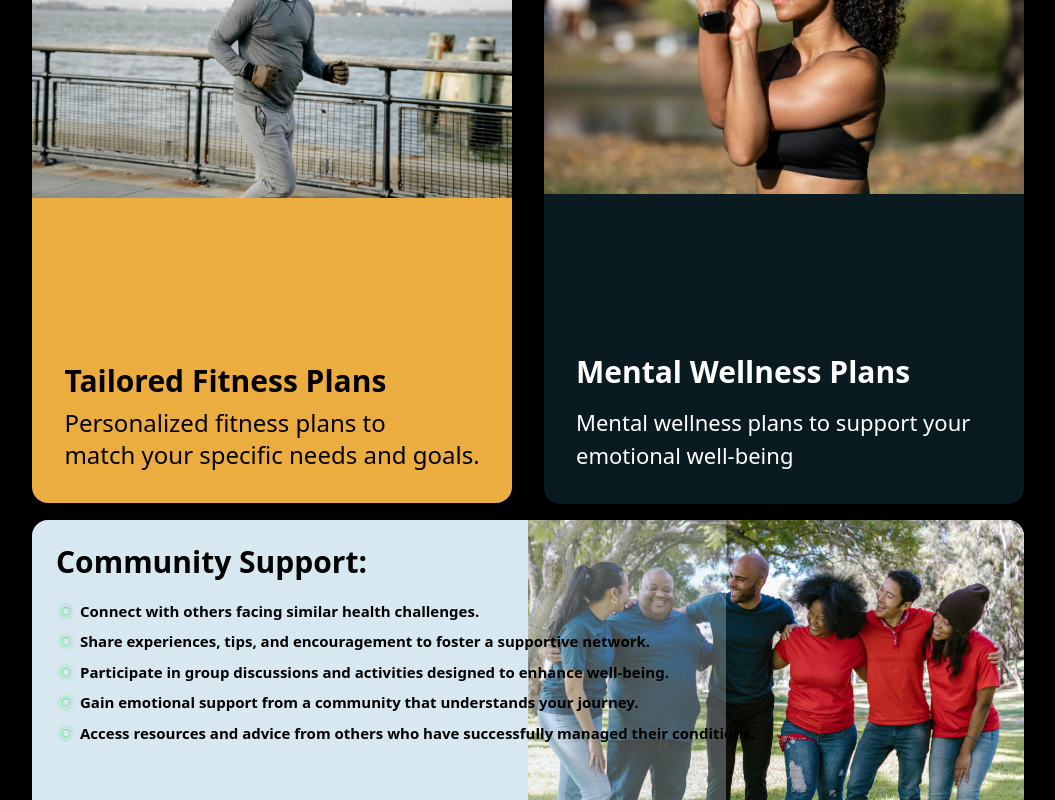
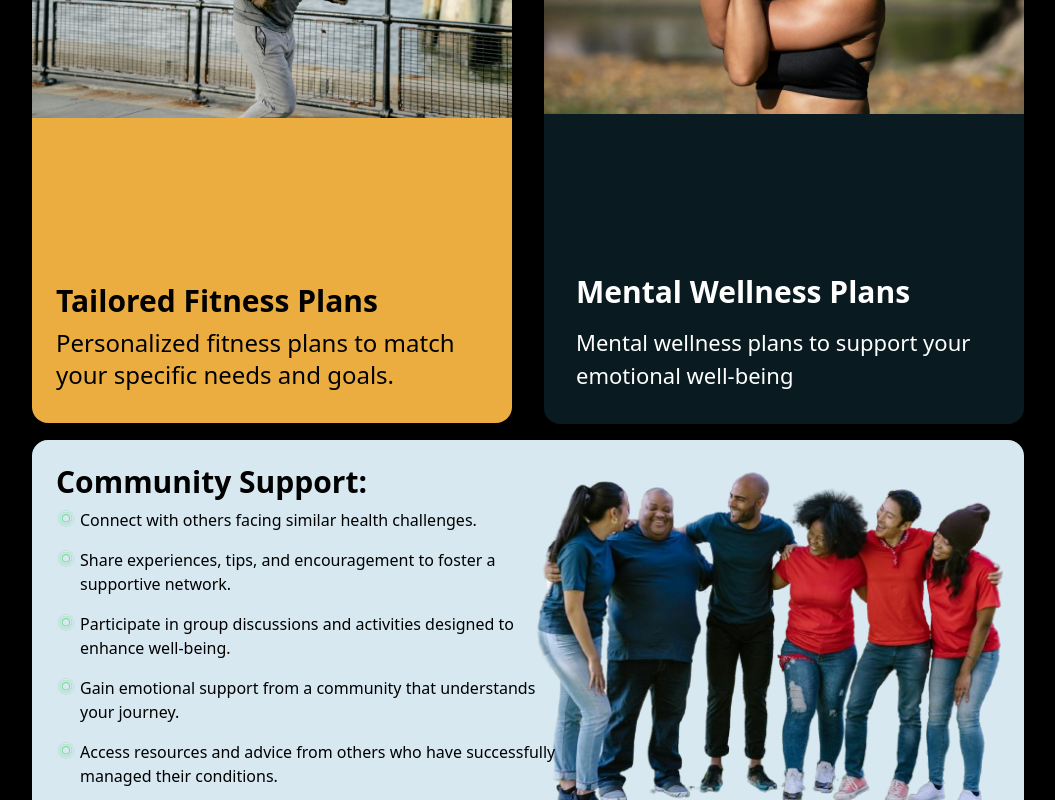
Before and after one commit to saammz/alivee-web, a React (Vite) app: page / in a window 1280 px wide. Shown: the part 4309-5109 px from the top of the page, without its empty margins (112-1167 px from the left). Built offline with nearby package versions, Linux system fonts and the light colour scheme.

Commit message:
Update new contents

```diff
--- a/src/components/Appiontments/Appiontment.jsx
+++ b/src/components/Appiontments/Appiontment.jsx
@@ -15,7 +15,7 @@ export const Appointment = () => {
     <div className="pt-15 md:pt-28 flex flex-col w-full items-center lg:gap-16 px-0 p-3 md:p-6 bg-white">
       <div className="flex flex-col g items-center">
         <h1 className="text-[34px] leading-48 md:text-[54px] text-black md:leading-70 text-center font-semibold pb-4 max-w-[250px] lg:max-w-2xl md:max-w-full">
-          Our experts will help you reach your goals
+          Meet Our Medical Consultants
         </h1>
       </div>
       <div className=" carousel carousel-center w-full  p-4 space-x-4 rounded-box">
--- a/src/components/DarkBG/CustomWidth.css
+++ b/src/components/DarkBG/CustomWidth.css
@@ -42,7 +42,7 @@
 
 @media (min-width: 320px) and (max-width: 380px){
   .more-cards, .more-cards-high, .more-cards-first, .more-cards-second, .more-cards-third, .plans-green {
-    width: 318px;
+    width: 310px;
   }
   .more-cards-high, .more-cards-first, .more-cards-second, .more-cards-third{
     height: 500px;
@@ -61,7 +61,7 @@
 }
 @media (min-width: 320px) and (max-width: 380px){
   .card{
-    width: 315px;
+    width: 310px;
 
   }
 }
@@ -103,7 +103,7 @@
 }
 @media (min-width: 320px) and (max-width: 380px){
   .extra-card{
-    width: 318px;
+    width: 310px;
 
   }
 }
@@ -134,7 +134,7 @@
 }
 @media (min-width: 320px) and (max-width: 380px){
   .last-card{
-    width: 3180px;
+    width: 310px;
 
   }
 }
--- a/src/components/DarkBG/ExtraCard.jsx
+++ b/src/components/DarkBG/ExtraCard.jsx
@@ -1,6 +1,6 @@
-import comunity from "../../resources/comunity.jpg";
-import './CustomWidth.css'
-import circleDot from '../../resources/dot.svg';
+import comunity from "../../resources/comunity.png";
+import "./CustomWidth.css";
+import circleDot from "../../resources/dot.svg";
 
 const ExtraCard = () => {
   return (
@@ -13,35 +13,47 @@ const ExtraCard = () => {
             className="absolute object-cover h-full right-0 top-0 w-[50%] rounded-r-2xl filter-blur-left sm:max-h-[85vh] sm-max:w-full md:max-h-full"
           />
 
-          <div className="absolute inset-0 bg-[#d7e8f0] opacity-30 w-[70%] h-full sm-max:bg-black sm-max:w-full sm-max:opacity-60"></div>
+          <div className="absolute inset-0 bg-[#d7e8f0] opacity-30 w-[50%] h-full sm-max:bg-black sm-max:w-full sm-max:opacity-60"></div>
 
           <div className="absolute flex flex-col items-start justify-start gap-2 mt-6 mx-6">
             <h1 className="text-3xl text-black font-bold sm-max:w-full sm-max:text-2xl sm-max:text-white">
               Community Support:
             </h1>
-            <div className="flex items-center gap-1 text-[15px] text-black font-semibold sm-max:text-white sm-max:text-[16px] sm-max:flex sm-max:items-start mt-3 xsm-max:mt-1">
-            <img alt="dot" width="20" height="20" src={circleDot}/>
-              <p className="sm-max:text-[14px] sm-max:leading- font-medium5">Connect with others facing similar health challenges.</p>
-            </div>
-            <div className="flex items-center gap-1 text-[15px] text-black font-semibold sm-max:text-white sm-max:text-[16px] sm-max:flex sm-max:items-start">
-            <img alt="dot" width="20" height="20" src={circleDot}/>
-              <p className="sm-max:text-[14px] sm-max:leading- font-medium5">Share experiences, tips, and encouragement to foster a supportive network.
+            <div className=" w-[73%] flex flex-col gap-4 sm-max:w-full xsm-max:gap-3">
+              <div className="flex items-start gap-1 text-[15px] text-black font-semibold sm-max:text-white sm-max:text-[16px]">
+                <img alt="dot" width="20" height="20" src={circleDot} />
+                <p className="text-[16px] sm-max:text-[14px] sm-max:leading-5 font-medium">
+                Connect with others facing similar health challenges.
                 </p>
               </div>
-            <div className="flex items-center gap-1 text-[15px] text-black font-semibold sm-max:text-white sm-max:text-[16px] sm-max:flex sm-max:items-start">
-            <img alt="dot" width="20" height="20" src={circleDot}/>
-              <p className="sm-max:text-[14px] sm-max:leading- font-medium5">Participate in group discussions and activities designed to enhance well-being.
+              <div className="flex items-start gap-1 text-[15px] text-black font-semibold sm-max:text-white sm-max:text-[16px]">
+                <img alt="dot" width="20" height="20" src={circleDot} />
+                <p className="text-[16px] sm-max:text-[14px] sm-max:leading-5 font-medium">
+                  Share experiences, tips, and encouragement to foster a
+                  supportive network.
                 </p>
               </div>
-            <div className="flex items-center gap-1 text-[15px] text-black font-semibold sm-max:text-white sm-max:text-[16px] sm-max:flex sm-max:items-start">
-            <img alt="dot" width="20" height="20" src={circleDot}/>
-              <p className="sm-max:text-[14px] sm-max:leading- font-medium5">Gain emotional support from a community that understands your journey.
+              <div className="flex items-start gap-1 text-[15px] text-black font-semibold sm-max:text-white sm-max:text-[16px]">
+                <img alt="dot" width="20" height="20" src={circleDot} />
+                <p className="text-[16px] sm-max:text-[14px] sm-max:leading-5 font-medium">
+                  Participate in group discussions and activities designed to
+                  enhance well-being.
                 </p>
               </div>
-            <div className="flex items-center gap-1 text-[15px] text-black font-semibold sm-max:text-white sm-max:text-[16px] sm-max:flex sm-max:items-start">
-            <img alt="dot" width="20" height="20" src={circleDot}/>
-              <p className="sm-max:text-[14px] sm-max:leading- font-medium5">Access resources and advice from others who have successfully managed their conditions.
+              <div className="flex items-start gap-1 text-[15px] text-black font-semibold sm-max:text-white sm-max:text-[16px]">
+                <img alt="dot" width="20" height="20" src={circleDot} />
+                <p className="text-[16px] sm-max:text-[14px] sm-max:leading-5 font-medium">
+                  Gain emotional support from a community that understands your
+                  journey.
                 </p>
+              </div>
+              <div className="flex items-start gap-1 text-[15px] text-black font-semibold sm-max:text-white sm-max:text-[16px]">
+                <img alt="dot" width="20" height="20" src={circleDot} />
+                <p className="text-[16px] sm-max:text-[14px] sm-max:leading-5 font-medium">
+                  Access resources and advice from others who have successfully
+                  managed their conditions.
+                </p>
+              </div>
             </div>
           </div>
         </div>
--- a/src/components/DarkBG/FamilyPlan.jsx
+++ b/src/components/DarkBG/FamilyPlan.jsx
@@ -10,8 +10,8 @@ const Family = () => {
       <div className="w-[370px] xsm-max:w-[300px]">
         <div className="plans-green relative w-full h-full rounded-2xl py-8 px-6 bg-center bg-cover bg-green-dark cursor-none border-[#4cc273] border-2">
         <div className="bg-[#0e2e18ee] rounded-2xl absolute inset-0 flex items-center justify-center z-20 pointer-events-none">
-      <div className="absolute w-full flex items-center justify-center top-1/2 right-0 transform rotate-45 origin-top-right bg-[#4cc273] text-white py-2 px-4 rounded-lg text-2xl animate-pulse">
-        Coming Soon........
+      <div className="absolute  flex items-center justify-center bg-[#4cc273] text-white py-2 px-4 rounded-lg text-2xl animate-pulse">
+        Coming Soon
       </div>
     </div>
           <div className="flex flex-col gap-8 text-white">
@@ -44,14 +44,20 @@ const Family = () => {
                 </button>
               </div>
             </div>
-            <div className="flex gap-4 items-baseline mt-2">
-              <h3 className="text-4xl leading-40 md:text-48 md:leading-48 font-semibold">
-                50,15€ <span className="text-base line-through">59,00€</span>
-              </h3>
-              <h4 className="text-16 leading-16 md:text-18 md:leading-18 font-medium">
-                /{showYearly ? "yearly" : "monthly"}
-              </h4>
-            </div>
+            <div className="flex gap-1 items-baseline mt-2">
+                {showYearly ? (
+                  <h3 className="text-4xl leading-40 md:text-48 md:leading-48 font-medium sm-max:text-2xl">
+                    ₦100,000 <span className="text-base line-through"> ₦120,000</span>
+                  </h3>
+                ) : (
+                  <h3 className="text-4xl leading-40 md:text-48 md:leading-48 font-medium sm-max:text-2xl">
+                    ₦7,500 <span className="text-base line-through"> ₦10,000</span>
+                  </h3>
+                )}
+                <h4 className="text-16 leading-16 md:text-18 md:leading-18 font-medium">
+                  /{showYearly ? "yearly" : "monthly"}
+                </h4>
+              </div>
             <p className="text-16 leading-16 md:text-18 md:leading-18 font-medium mt-2">
               Use promo code <span className="text-green-light">EKYEAR50</span>
             </p>
--- a/src/components/DarkBG/LastCard.jsx
+++ b/src/components/DarkBG/LastCard.jsx
@@ -8,12 +8,13 @@ const LastCard = () => {
 
         <div className="relative w-1/2 h-full bg-[#0a1b22] rounded-2xl sm-max:w-full">
             <img src={consultation} alt="" className="absolute top-0 right-0 left-0 w-full h-full rounded-2xl object-cover" />
+            <div className="absolute top-0 right-0 left-0 bottom-0 bg-black opacity-50 rounded-2xl"></div>
 
-            <div className="absolute bottom-[1rem] pb-6 px-6">
-            <h3 className="ext-4xl leading-32 md:text-40 md:leading-40 font-bold text-black xsm-max:text-xl sm-max:text-[26px] sm-max:leading-6 md:text-3xl">
+            <div className="absolute bottom-[1.4rem] pb-6 px-6">
+            <h3 className="ext-4xl leading-32 md:text-40 md:leading-40 font-bold text-white xsm-max:text-xl sm-max:text-[26px] sm-max:leading-6 md:text-3xl">
             Medical Consultation
             </h3>
-            <h4 className="text-2xl sm-max:text-md leading-18 md:text-20 md:leading-20 font-medium mt-4 text-black sm-max:font-normal">
+            <h4 className="text-2xl sm-max:text-md leading-18 md:text-20 md:leading-20 font-medium mt-4 text-white sm-max:font-normal sm-max:text-[18px] sm-max:leading-6">
             Access professional medical advice and consultations.
             </h4>
 
@@ -28,8 +29,8 @@ const LastCard = () => {
             <h3 className="ext-4xl leading-32 md:text-40 md:leading-40 font-bold text-black xsm-max:text-xl sm-max:text-[26px] sm-max:leading-6 md:text-3xl">
             Medication and Hydration Tracking
             </h3>
-            <h4 className="text-2xl sm-max:text-md leading-18 md:text-20 md:leading-20 font-medium mt-4 text-black sm-max:font-normal">
-            Never miss a dose or a glass of water with our easy medication and hydration management.
+            <h4 className="text-2xl sm-max:text-md leading-18 md:text-20 md:leading-20 font-medium mt-4 text-black sm-max:font-normal sm-max:text-[18px] sm-max:leading-6">
+            Never miss a dose or a glass of water with our easy medication and hydration management.
             </h4>
           </div>
 
--- a/src/components/DarkBG/MoreCards.jsx
+++ b/src/components/DarkBG/MoreCards.jsx
@@ -15,7 +15,7 @@ const MoreCards = () => {
       <div className="flex flex-col items-center">
         <div className="flex flex-col gap-8 mb-1 md:mb-20 text-center sm-max:gap-2">
           <h3 className="text-7xl sm-max:text-2xl leading-18 md:text-20 md:leading-20 font-medium leading-[5rem] text-white">
-            What you get by being <br /> Aliveer?
+            What Alivee Offers
           </h3>
           <h3 className="text-3xl sm-max:text-xl leading-18 md:text-20 md:leading-20 font-medium text-gray-400">
             Your goals. Your pace. Your terms.
@@ -58,10 +58,10 @@ const MoreCards = () => {
 
             <div className="more-cards relative overflow-hidden flex justify-between bg-[#0a1c24] rounded-2xl md:rounded-20">
               <div className="w-[67%] p-6 pr-0 sm-max:px-4 sm-max:w-[70%]">
-                <h3 className="text-4xl md:text-40 md:leading-40 w-[80%] font-bold text-white sm-max:text-[26px] md:text-3xl sm-max:leading-8">
+                <h3 className="text-4xl md:text-40 md:leading-40 w-[80%] font-bold text-white sm-max:text-[26px] md:text-3xl sm-max:leading-7">
                 Customized Nutrition Plans
                 </h3>
-                <h4 className="text-xl leading-18 md:text-[20px] md:leading-20 font-medium mt-8 text-white sm-max:text-[17px] sm-max:leading-5 sm-max:font-normal xs-max:text-[14px]">
+                <h4 className="text-xl leading-18 md:text-[20px] md:leading-20 font-medium mt-8 text-white sm-max:text-[20px] sm-max:leading-6 sm-max:font-normal">
                 Nutrition plans tailored to meet your specific health demands.
                 </h4>
               </div>
@@ -82,8 +82,8 @@ const MoreCards = () => {
                 <h3 className="text-4xl leading-32 md:text-40 md:leading-40 font-bold text-black xsm-max:text-xl sm-max:text-[26px] sm-max:leading-6 md:text-3xl">
                 Tailored Fitness Plans
                 </h3>
-                <h4 className="text-2xl mt-2 leading-18 md:text-20 md:leading-20 font-medium text-black sm-max:font-normal">
-                Personalized fitness plans to <br /> match your specific needs and goals.
+                <h4 className="text-2xl mt-2 leading-18 md:text-20 md:leading-20 font-medium text-black sm-max:font-normal sm-max:text-[20px]">
+                Personalized fitness plans to match your specific needs and goals.
                 </h4>
               </div>
             </div>
@@ -95,7 +95,7 @@ const MoreCards = () => {
                 <h3 className="text-4xl leading-32 md:text-40 md:leading-40 font-bold text-black xsm-max:text-xl sm-max:text-[26px] sm-max:leading-6 md:text-3xl">
                   AI Symptom Checker
                 </h3>
-                <h4 className="text-2xl leading-18 md:text-20 md:leading-20 font-medium mt-4 text-black sm-max:font-normal">
+                <h4 className="text-2xl leading-18 md:text-20 md:leading-20 font-medium mt-4 text-black sm-max:font-normal sm-max:text-[20px]">
                   Chat with our AI to understand your symptoms and get
                   personalized advice.
                 </h4>
@@ -118,7 +118,7 @@ const MoreCards = () => {
                 <h3 className="text-4xl leading-32 md:text-40 md:leading-40 font-bold text-white xsm-max:text-xl sm-max:text-[26px] sm-max:leading-6 md:text-3xl">
                   Health Insights
                 </h3>
-                <h4 className="text-2xl leading-18 md:text-20 md:leading-20 font-medium mt-4 text-white sm-max:font-normal">
+                <h4 className="text-2xl leading-18 md:text-20 md:leading-20 font-medium mt-4 text-white sm-max:font-normal sm-max:text-[20px]">
                   Gain valuable insights into health trends and understand your
                   symptoms better.
                 </h4>
@@ -152,7 +152,7 @@ const MoreCards = () => {
                 <h3 className="text-4xl leading-32 md:text-40 md:leading-40 font-bold text-white xsm-max:text-xl sm-max:text-[26px] sm-max:leading-6 md:text-3xl">
                 Mental Wellness Plans
                 </h3>
-                <h4 className="text-[22px] leading-18 md:text-20 md:leading-20 font-medium mt-4 text-white sm-max:font-normal">
+                <h4 className="text-[22px] leading-18 md:text-20 md:leading-20 font-medium mt-4 text-white sm-max:font-normal sm-max:text-[20px]">
                 Mental wellness plans to support your emotional well-being
                 </h4>
               </div>
--- a/src/components/DarkBG/Platform.jsx
+++ b/src/components/DarkBG/Platform.jsx
@@ -5,7 +5,7 @@ import apple from "../../resources/apple.png";
 
 const Platform = () => {
   return (
-    <div className="flex items-center justify-center sm-max:flex sm-max:flex-col sm-max:px-20">
+    <div className="flex items-center justify-center sm-max:flex sm-max:flex-col sm-max:px-20 xsm-max:px-10">
       <div className="">
         <img
           alt="available on device"
@@ -19,7 +19,7 @@ const Platform = () => {
       <div className="text-white">
         <div className="grid">
           <h1 className="text-6xl leading-48 md:text-70 md:leading-70 sm-max:text-2xl font-semibold flex lg:max-w-md">
-            Available on the App Store & Play Store
+           Coming Soon on App Store & Play Store
           </h1>
           <div className="flex flex-col mt-10">
             <Link t0="">
--- a/src/components/DarkBG/Premium.jsx
+++ b/src/components/DarkBG/Premium.jsx
@@ -39,14 +39,20 @@ const Premium = () => {
                 </button>
               </div>
             </div>
-            <div className="flex gap-4 items-baseline mt-2">
-              <h3 className="text-4xl leading-40 md:text-48 md:leading-48 font-semibold">
-                50,15€ <span className="text-base line-through">59,00€</span>
-              </h3>
-              <h4 className="text-16 leading-16 md:text-18 md:leading-18 font-medium">
-                /{showYearly ? "yearly" : "monthly"}
-              </h4>
-            </div>
+            <div className="flex gap-1 items-baseline mt-2">
+                {showYearly ? (
+                  <h3 className="text-4xl leading-40 md:text-48 md:leading-48 font-medium sm-max:text-2xl">
+                    ₦100,000 <span className="text-base line-through"> ₦120,000</span>
+                  </h3>
+                ) : (
+                  <h3 className="text-4xl leading-40 md:text-48 md:leading-48 font-medium sm-max:text-2xl">
+                    ₦7,500 <span className="text-base line-through"> ₦10,000</span>
+                  </h3>
+                )}
+                <h4 className="text-16 leading-16 md:text-18 md:leading-18 font-medium">
+                  /{showYearly ? "yearly" : "monthly"}
+                </h4>
+              </div>
             <p className="text-16 leading-16 md:text-18 md:leading-18 font-medium mt-2">
               Use promo code <span className="text-green-light">EKYEAR50</span>
             </p>
```
Also changed, not shown: src/components/DarkBG/Plans.jsx (+27 -19 lines), src/resources/comunity.png (added), src/resources/tailored_fitness.png (added). Lines whose indentation alone changed are shown as unchanged.
